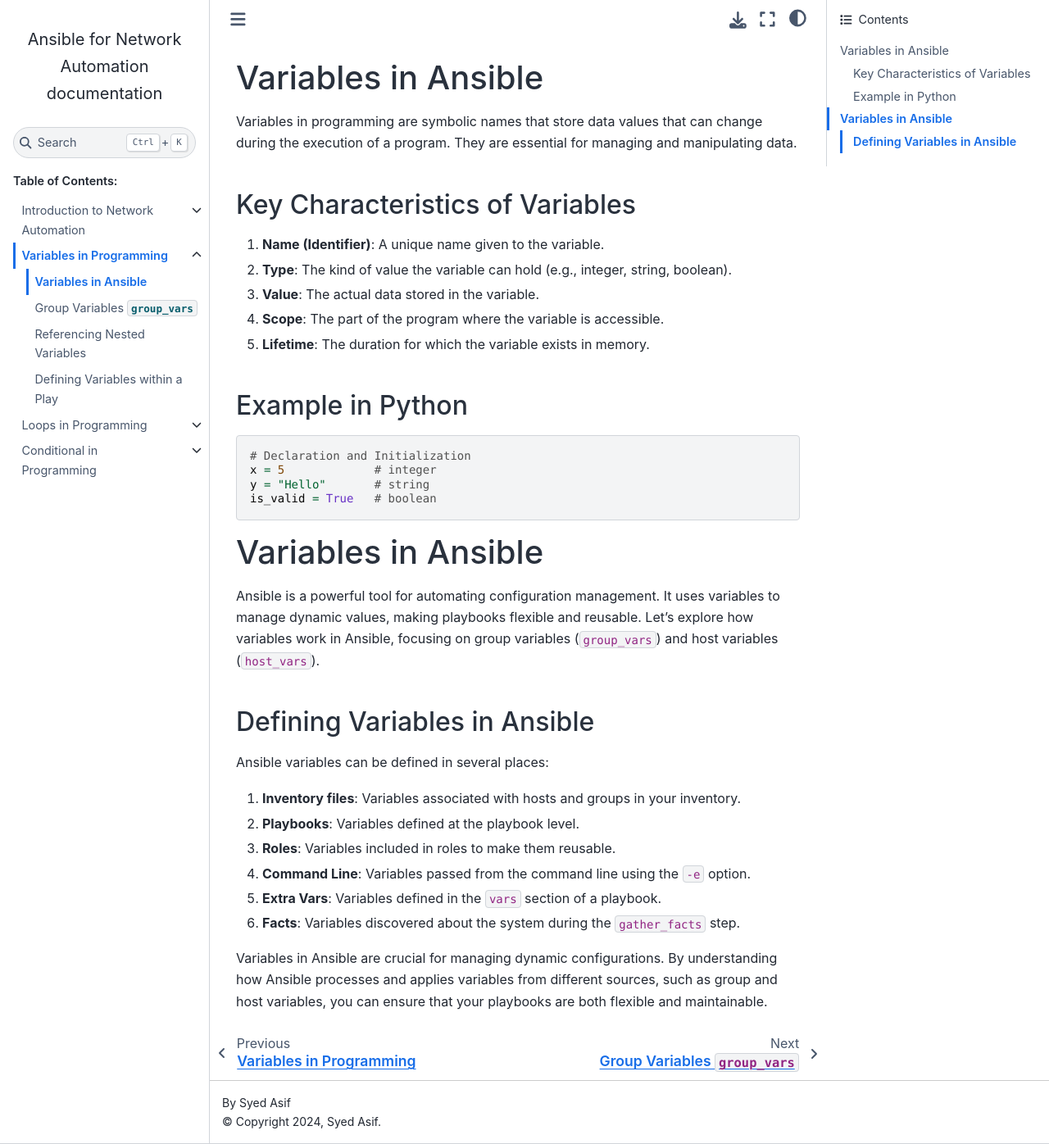
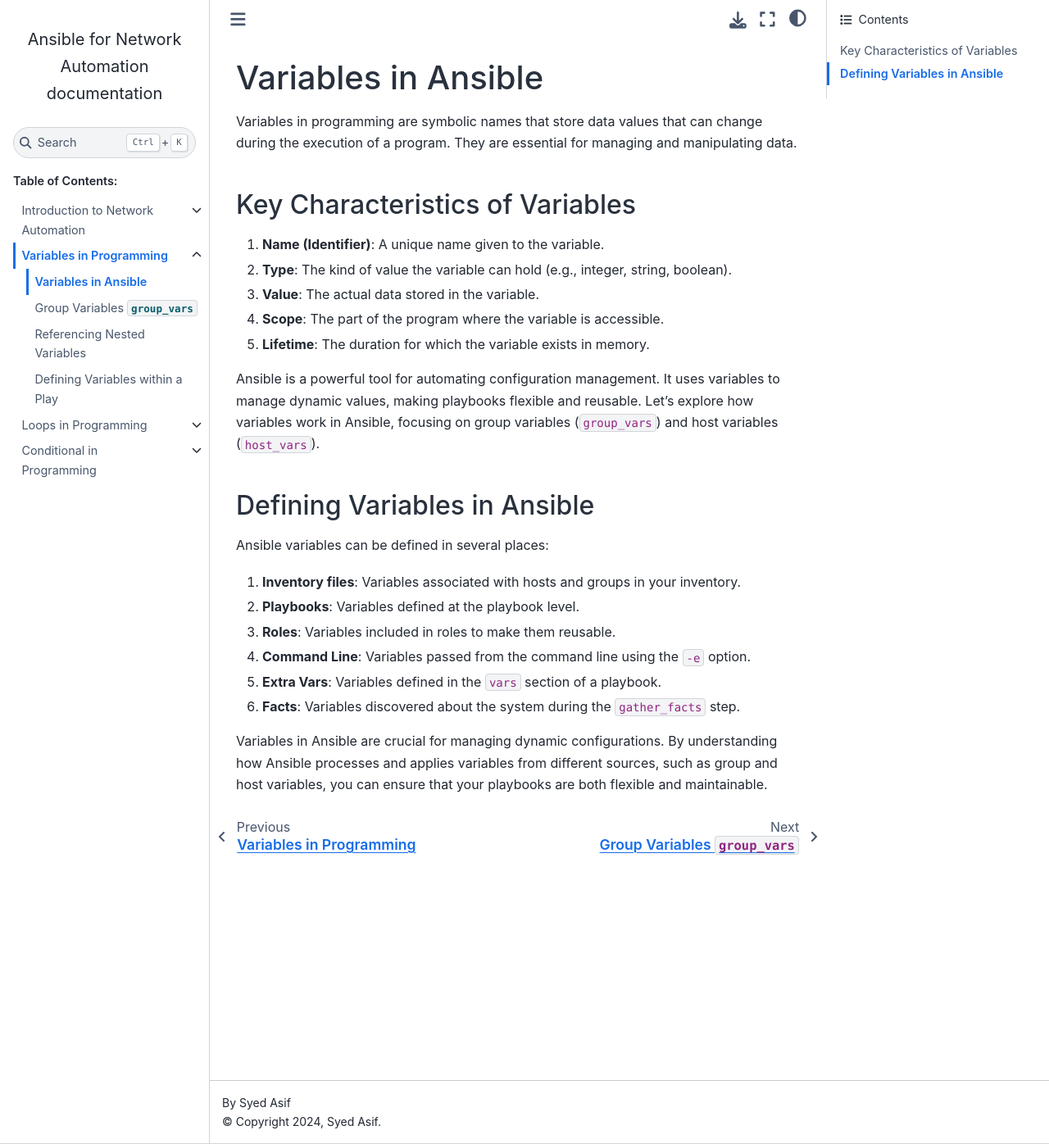
Before and after one commit to sydasif/ansible-cbt-lab, a Sphinx documentation site: the page built from docs/source/02_variables/01_introduction.md, in a window 1280 px wide and 1396 px high. Shown: the whole window at 82% size. Built offline with Sphinx 7.4.7 and the Sphinx Book theme 1.1.4, drawn with Linux system fonts in a browser that asks for light colours.

Commit message:
update chapter 2 intro

````diff
--- a/docs/source/02_variables/01_introduction.md
+++ b/docs/source/02_variables/01_introduction.md
@@ -9,17 +9,6 @@
 3. **Value**: The actual data stored in the variable.
 4. **Scope**: The part of the program where the variable is accessible.
 5. **Lifetime**: The duration for which the variable exists in memory.
-
-### Example in Python
-
-```python
-# Declaration and Initialization
-x = 5             # integer
-y = "Hello"       # string
-is_valid = True   # boolean
-```
-
-## Variables in Ansible
 
 Ansible is a powerful tool for automating configuration management. It uses variables to manage dynamic values, making playbooks flexible and reusable. Let’s explore how variables work in Ansible, focusing on group variables (`group_vars`) and host variables (`host_vars`).
 
````
